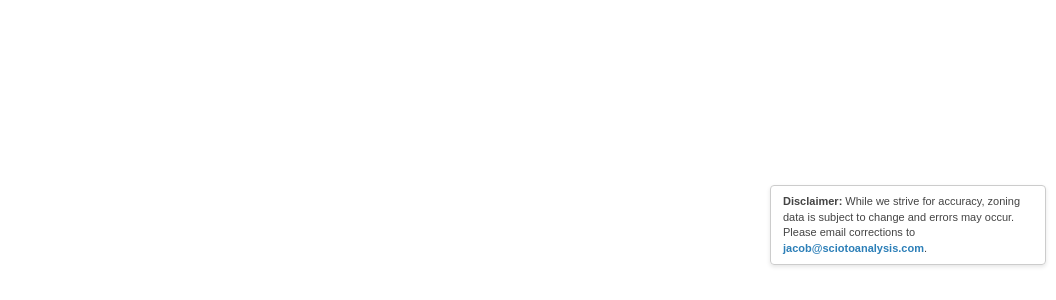
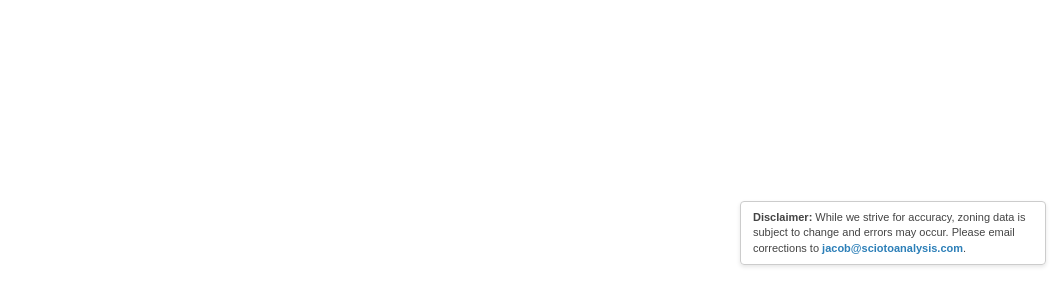
Before and after one commit to Scioto-Analysis/Central-Ohio-Duplexes, a plain HTML site: page index.html in a window 1280 px wide. Shown: the part 500-800 px from the top of the page, 224-1280 px from the left. Drawn offline with nearby package versions, Linux system fonts and the light colour scheme; a script that the page names is missing.

Commit message:
Increase max-width and update disclaimer formatting

```diff
--- a/index.html
+++ b/index.html
@@ -38,7 +38,7 @@
             font-family: Arial, sans-serif;
             font-size: 11px;
             color: #444;
-            max-width: 250px;
+            max-width: 280px;
             line-height: 1.4;
             border: 1px solid #ccc;
             box-shadow: 0 2px 4px rgba(0,0,0,0.1);
@@ -65,9 +65,9 @@
     </div>
 
     <div class="disclaimer">
-    <strong>Disclaimer:</strong> While we strive for accuracy, zoning data is subject to change and errors may occur.
-    Please email corrections to
-    <a href="mailto:jacob@sciotoanalysis.com">jacob@sciotoanalysis.com</a>.
+        <strong>Disclaimer:</strong> While we strive for accuracy, zoning data is subject to change and errors may occur.
+        Please email corrections to
+        <span style="white-space: nowrap;"><a href="mailto:jacob@sciotoanalysis.com">jacob@sciotoanalysis.com</a>.</span>
     </div>
 
     <script>
```
